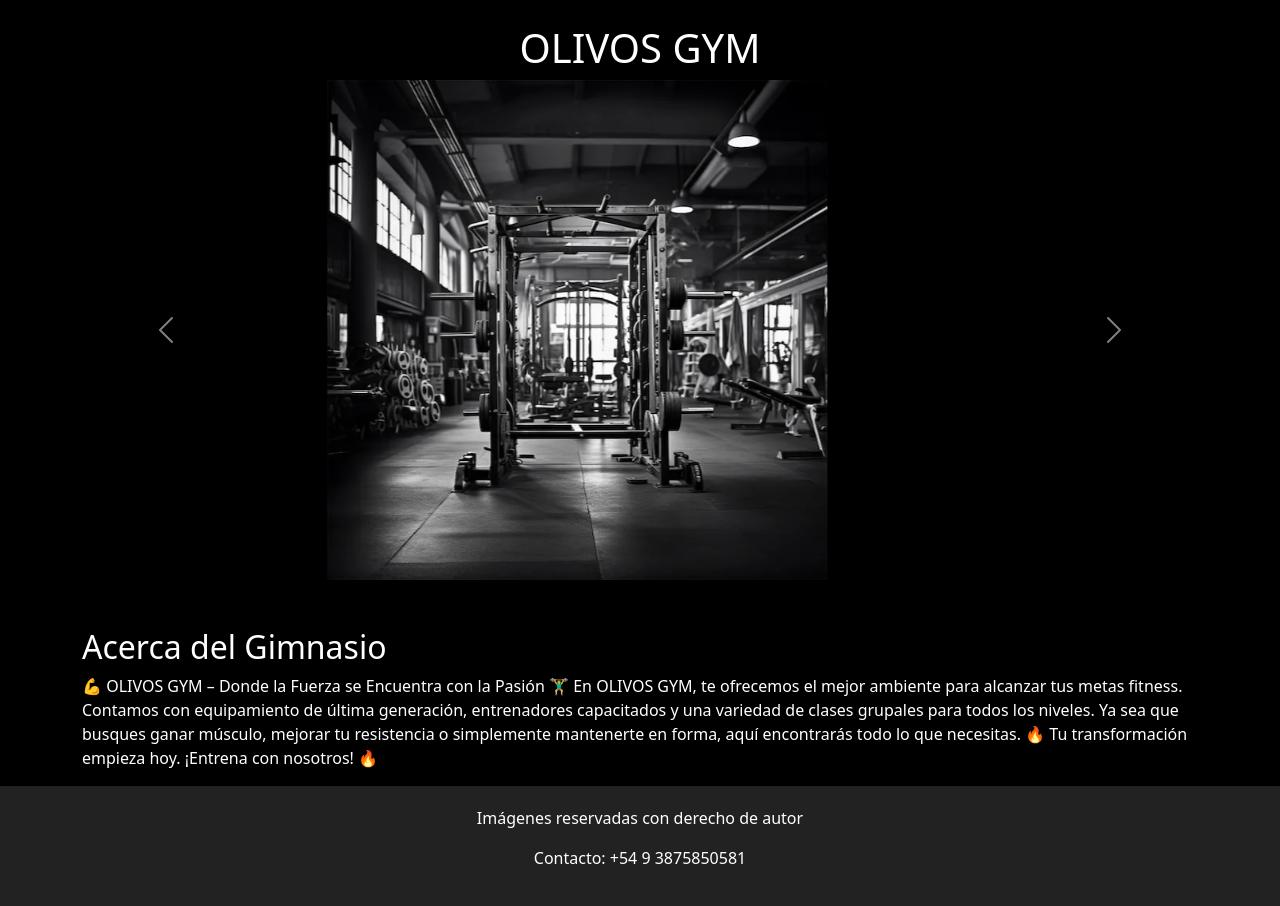
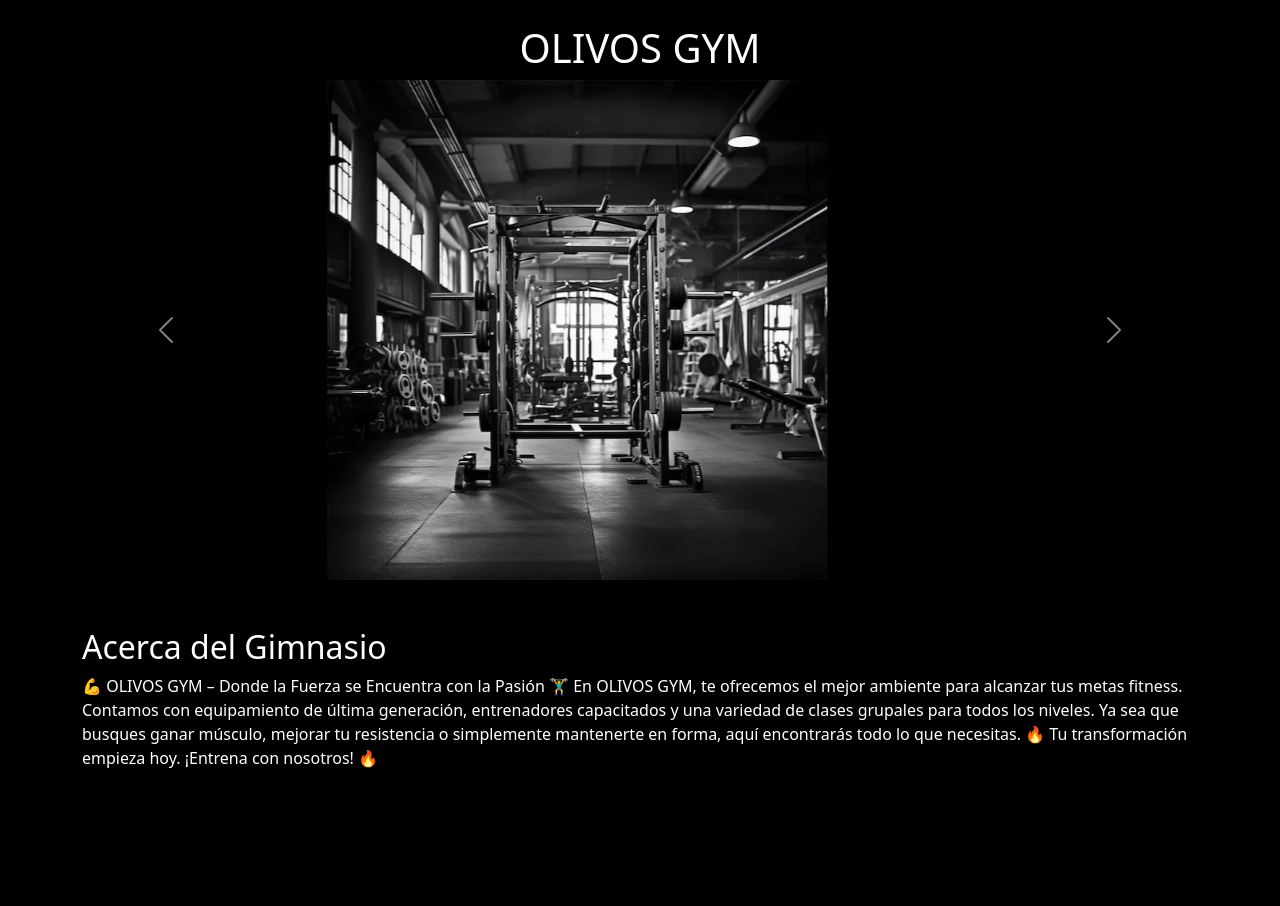
Before and after one commit to santiolivoo/TP4-OLIVOSGYM, a plain HTML site: page index.html in a window 1280 px wide. After the commit the page ends 800 px from the top, so only its background shows below. Drawn offline with nearby package versions, Linux system fonts and the light colour scheme.

Commit message:
SIN FOOTER

```diff
--- a/index.html
+++ b/index.html
@@ -63,10 +63,7 @@
             🔥 Tu transformación empieza hoy. ¡Entrena con nosotros! 🔥</p>
     </main>
 
-    <footer class="footer">
-        <p>Imágenes reservadas con derecho de autor</p>
-        <p>Contacto: +54 9 3875850581</p>
-    </footer>
+
 
 </body>
 </html>
```
